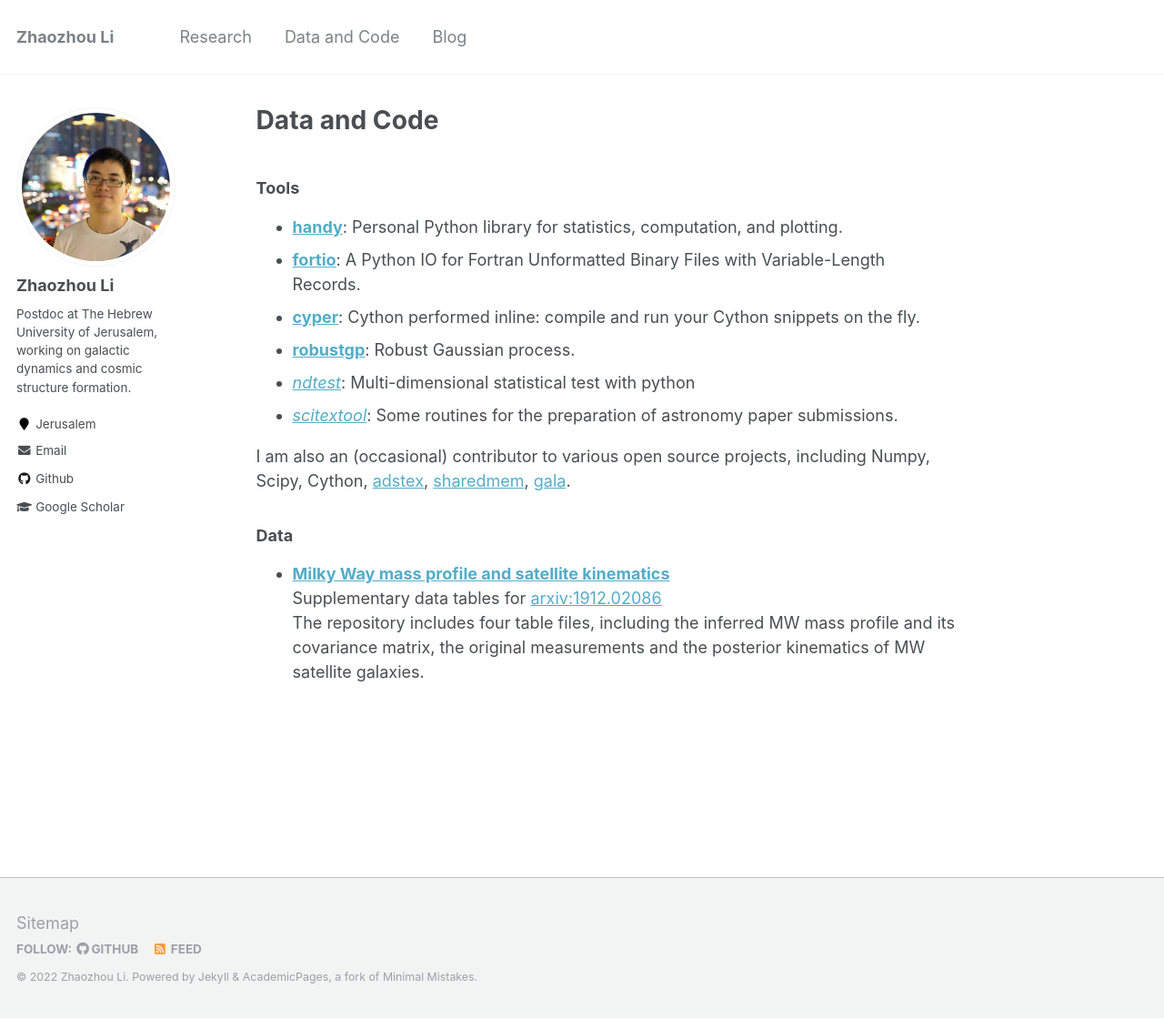
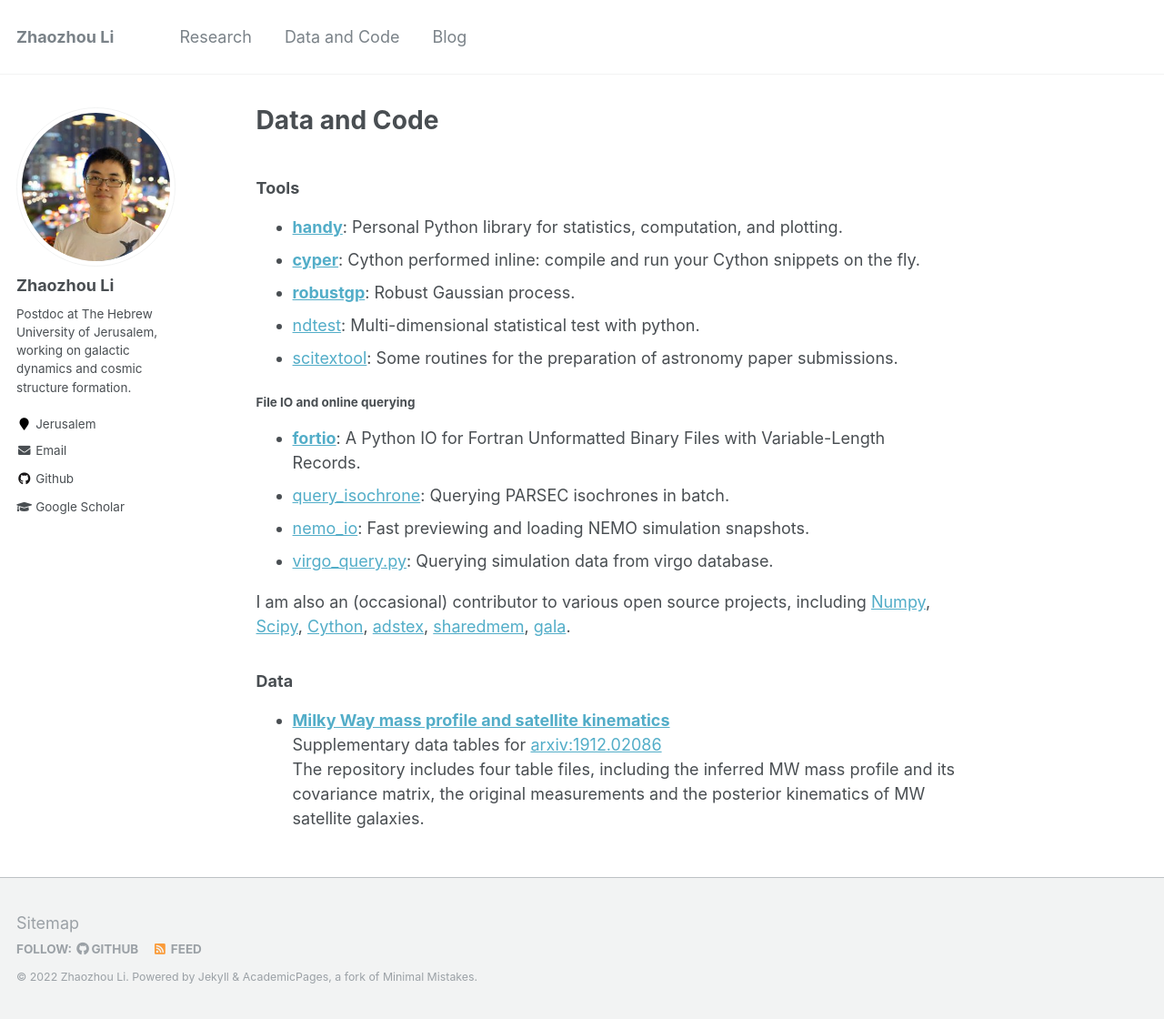
Before and after one commit to syrte/syrte.github.io-jekyll, a Jekyll site: the page built from _pages/data_code.md, in a window 1280 px wide and 1120 px high. Shown: the whole window at 91% size. Built offline with Jekyll 4.4.1, drawn with Linux system fonts in a browser that asks for light colours.

Commit message:
Update data_code.md

```diff
--- a/_pages/data_code.md
+++ b/_pages/data_code.md
@@ -9,14 +9,19 @@ redirect_from:
 ### Tools
 
 - [**handy**](https://github.com/syrte/handy): Personal Python library for statistics, computation, and plotting.
-<!-- Functions that are missed in Scipy and Matplotlib. -->
-- [**fortio**](https://github.com/syrte/fortio): A Python IO for Fortran Unformatted Binary Files with Variable-Length Records.
 - [**cyper**](https://github.com/syrte/cyper): Cython performed inline: compile and run your Cython snippets on the fly.
 - [**robustgp**](https://github.com/syrte/robustgp): Robust Gaussian process.
-- [*ndtest*](https://github.com/syrte/ndtest): Multi-dimensional statistical test with python
-- [*scitextool*](https://github.com/syrte/scitextool): Some routines for the preparation of astronomy paper submissions.
+- [ndtest](https://github.com/syrte/ndtest): Multi-dimensional statistical test with python.
+- [scitextool](https://github.com/syrte/scitextool): Some routines for the preparation of astronomy paper submissions.
 
-I am also an (occasional) contributor to various open source projects, including Numpy, Scipy, Cython, [adstex](https://github.com/yymao/adstex), [sharedmem](https://github.com/rainwoodman/sharedmem), [gala](https://github.com/adrn/gala).
+#### File IO and online querying
+- [**fortio**](https://github.com/syrte/fortio): A Python IO for Fortran Unformatted Binary Files with Variable-Length Records.
+- [query_isochrone](https://github.com/syrte/query_isochrone): Querying PARSEC isochrones in batch.
+- [nemo_io](https://gist.github.com/syrte/028c5d7974c69db40a3208da47aba67a): Fast previewing and loading NEMO simulation snapshots.
+- [virgo_query.py](https://gist.github.com/syrte/d5b8a3e7067afba3e701d7620f1571e1): Querying simulation data from virgo database.
+
+I am also an (occasional) contributor to various open source projects, including [Numpy](https://github.com/numpy/numpy), [Scipy](https://github.com/scipy/scipy), [Cython](https://github.com/cython/cython), [adstex](https://github.com/yymao/adstex), [sharedmem](https://github.com/rainwoodman/sharedmem), [gala](https://github.com/adrn/gala).
+
 
 ### Data
 
```
